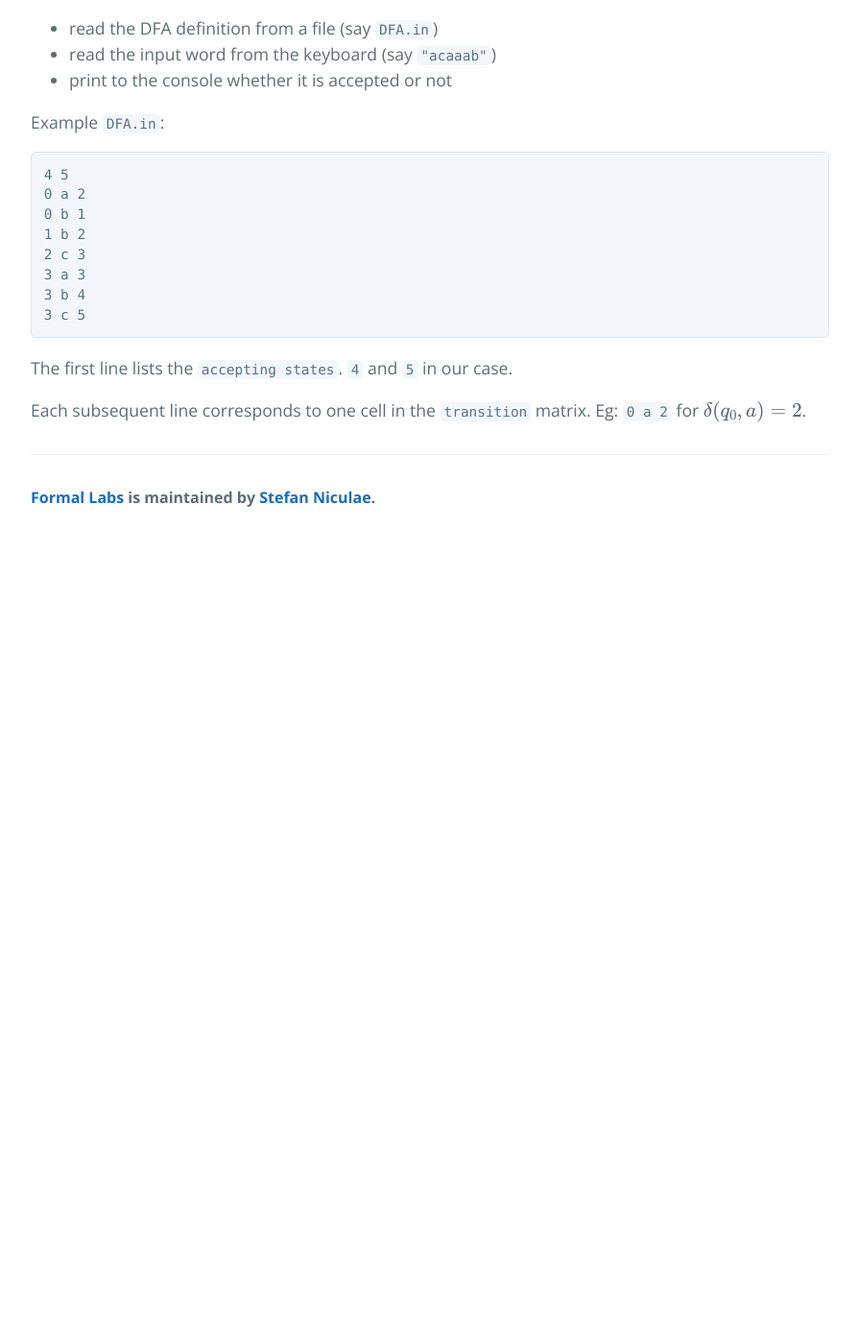
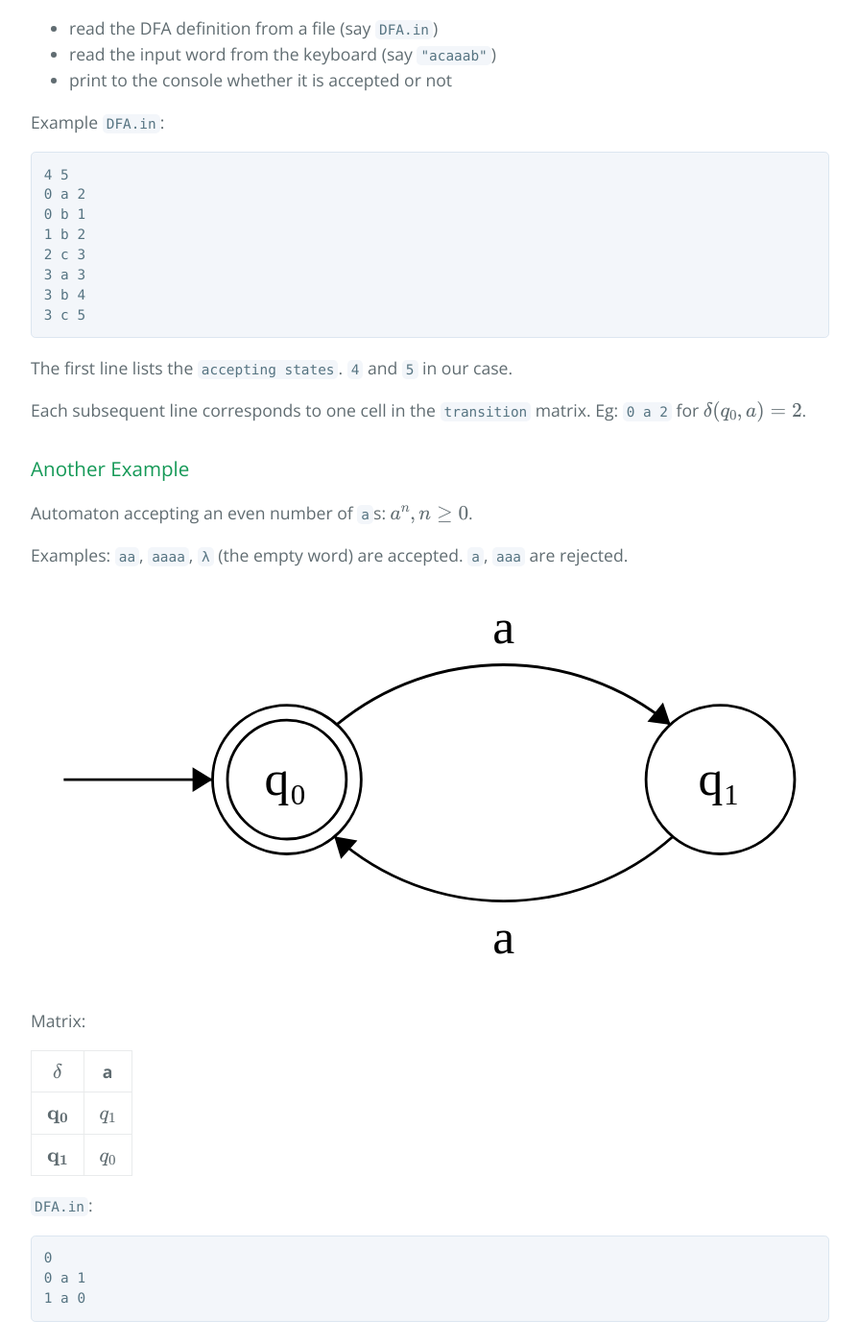
Before and after one commit to stefan-niculae/formal-labs, a Jekyll site: the page built from _posts/2017-03-02-lab1.md, in a window 1280 px wide and 1400 px high, scrolled down 2720 px. Shown: the whole window at 96% size, without its empty margins (192-1087 px from the left). Built offline with Jekyll 4.4.1, drawn with Linux system fonts in a browser that asks for light colours; formulas are drawn with MathJax 3; before the commit the page ends 3282 px from its top, so only the background shows below that; some of the changed text lies outside the part shown.

Commit message:
add another example in lab1

````diff
--- a/_posts/2017-03-02-lab1.md
+++ b/_posts/2017-03-02-lab1.md
@@ -13,7 +13,7 @@ We will build an automaton for accepting words which:
 - followed by some `a`s (zero or more)
 - end with either `b` or `c`
 
-Eg: `acaaab` and `bbcb` are accepted. `bab` and `acaa` are not.
+Eg: `acaaab` and `bbcb` are accepted. `acaa` (non-accepting state) and `bab`(junk state) are not.
 
 # Automaton
 
@@ -111,3 +111,29 @@ Example `DFA.in`:
 The first line lists the `accepting states`. `4` and `5` in our case.
 
 Each subsequent line corresponds to one cell in the `transition` matrix. Eg: `0 a 2` for $\delta(q_0, a)=2$.
+
+
+### Another Example
+
+Automaton accepting an even number of `a`s: $a^n, n\ge0$.
+
+Examples: `aa`, `aaaa`, `λ` (the empty word) are accepted. `a`, `aaa` are rejected.
+
+![DFA_even](assets/dfa_even.svg)
+
+
+Matrix:
+
+| $\delta$   | **a** |
+| ---------- | :---: |
+| $\bf{q_0}$ | $q_1$ |
+| $\bf{q_1}$ | $q_0$ |
+
+
+`DFA.in`:
+
+```
+0
+0 a 1
+1 a 0
+```
````
Also changed, not shown: assets/dfa_even.svg (added).
